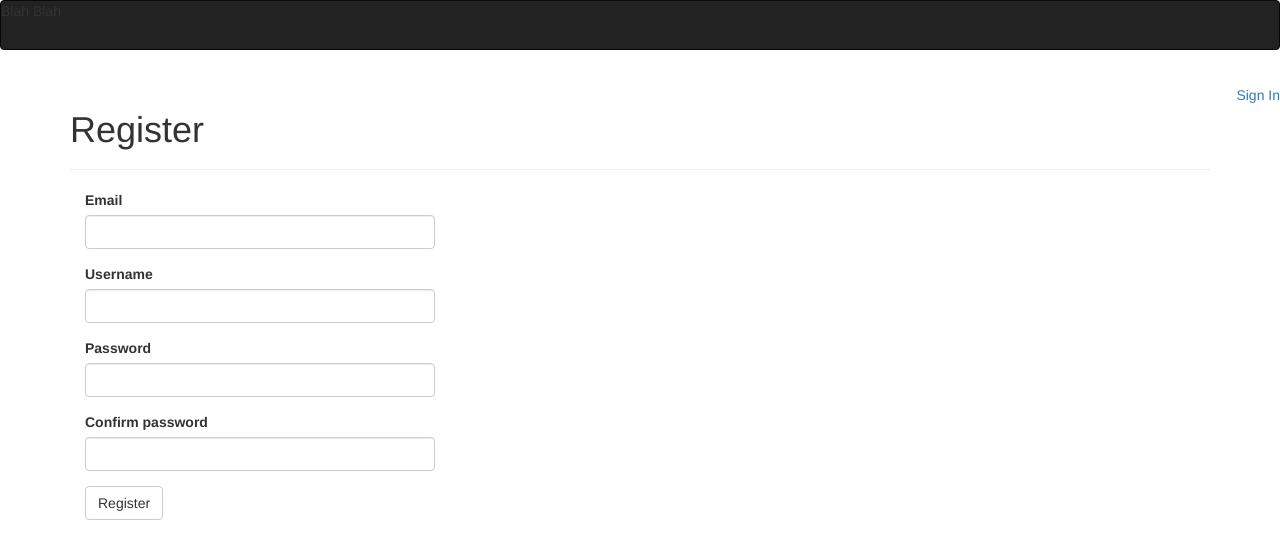
After one commit to qus1225/study-flask, a Flask app: page /auth/register in a window 1280 px wide. The commit adds this page. Shown: the top 559 px of the page. Run offline with Flask 2, Linux system fonts and the light colour scheme; parts of the project's set-up code (start-up, migrations or seed data) failed here and were passed over; some libraries are stand-ins or nearby versions.

Commit message:
Register User

```diff
--- a/app/auth/forms.py
+++ b/app/auth/forms.py
@@ -1,6 +1,7 @@
 from flask_wtf import Form
-from wtforms import StringField, PasswordField, BooleanField, SubmitField
-from wtforms.validators import DataRequired, Email, Length
+from wtforms import StringField, PasswordField, BooleanField, SubmitField, ValidationError
+from wtforms.validators import DataRequired, Email, Length, Regexp, EqualTo
+from ..models import User
 
 
 class LoginForm(Form):
@@ -9,3 +10,25 @@ class LoginForm(Form):
     password = PasswordField('Password', validators=[DataRequired()])
     remember_me = BooleanField('Keep me logged in')
     submit = SubmitField('Login')
+
+
+class RegistrationForm(Form):
+    email = StringField('Email', validators=[DataRequired(), Length(1, 64),
+                                             Email()])
+    username = StringField('Username', validators=[
+        DataRequired(), Length(1, 64),
+        Regexp('^[A-Za-z][A-Za-z0-9_.]*$', 0,
+               'Usernames must have only letters, numbers, dots or '
+               'underscores')])
+    password = PasswordField('Password', validators=[
+        DataRequired(), EqualTo('password2', message='Passwords must match.')])
+    password2 = PasswordField('Confirm password', validators=[DataRequired()])
+    submit = SubmitField('Register')
+
+    def validate_email(self, field):
+        if User.query.filter_by(email=field.data).first():
+            raise ValidationError('Email already registered.')
+
+    def validate_username(self, field):
+        if User.query.filter_by(username=field.data).first():
+            raise ValidationError('Username already in use.')
--- a/app/auth/views.py
+++ b/app/auth/views.py
@@ -1,8 +1,9 @@
 from flask import render_template, redirect, request, url_for, flash
 from . import auth
 from ..models import User
-from .forms import LoginForm
+from .forms import LoginForm, RegistrationForm
 from flask_login import login_required, login_user, logout_user
+from .. import db
 
 
 @auth.route('/login', methods=['GET', 'POST'])
@@ -28,7 +29,15 @@ def logout():
     return redirect(url_for('main.index'))
 
 
-@auth.route('/secret')
-@login_required
-def secret():
-    return 'Only authenticated users are allowed!'
+@auth.route('/register', methods=['GET', 'POST'])
+def register():
+    form = RegistrationForm()
+    if form.validate_on_submit():
+        user = User(email=form.email.data,
+                    username=form.username.data,
+                    password=form.password.data)
+        db.session.add(user)
+        db.session.commit()
+        flash('You can now login.')
+        return redirect(url_for('auth.login'))
+    return render_template('auth/register.html', form=form)
--- a/app/templates/auth/login.html
+++ b/app/templates/auth/login.html
@@ -8,5 +8,7 @@
   </div>
   <div class="col-md-4">
     {{ wtf.quick_form(form) }}
+    <br>
+    <p>New user? <a href="{{ url_for('auth.register') }}">Click here to register</a>.</p>
   </div>
 {% endblock %}
--- /dev/null
+++ b/app/templates/auth/register.html
@@ -0,0 +1,13 @@
+{% extends "base.html" %}
+{% import "bootstrap/wtf.html" as wtf %}
+
+{% block title %}Flasky - Register{% endblock %}
+
+{% block page_content %}
+<div class="page-header">
+  <h1>Register</h1>
+</div>
+<div class="col-md-4">
+  {{ wtf.quick_form(form) }}
+</div>
+{% endblock %}
```
Also changed, not shown: data-dev.sqlite.
